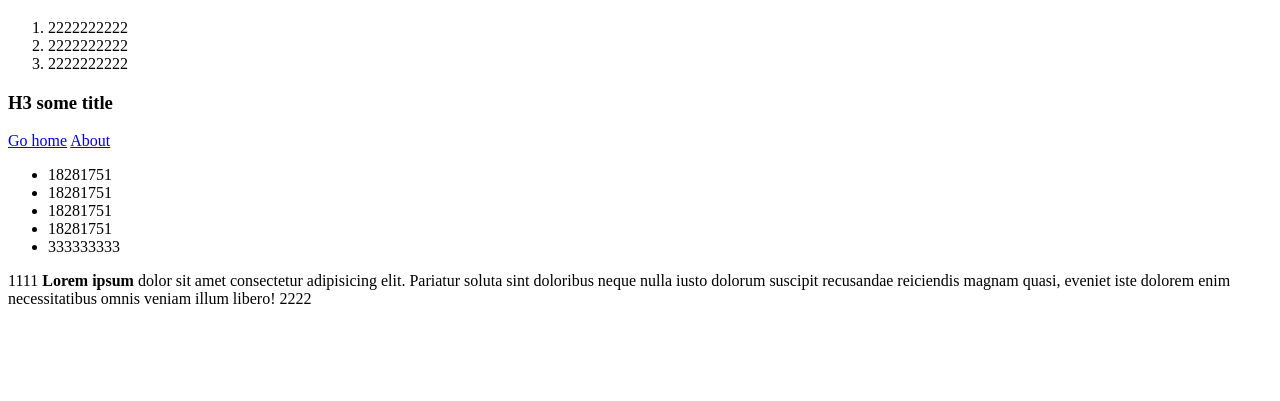
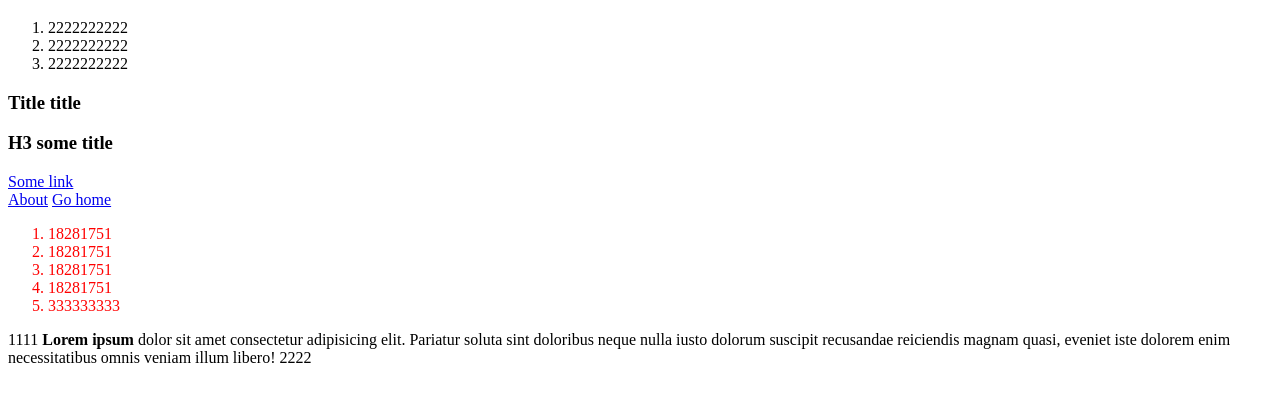
Before and after one commit to vetaluga/gitCBSlesson, a plain HTML site: page page2.html in a window 1280 px wide. Shown: the part 61-462 px from the top of the page. Drawn offline with Linux system fonts and the light colour scheme.

Commit message:
1111111111

```diff
--- a/page2.html
+++ b/page2.html
@@ -12,18 +12,21 @@
         <li>2222222222</li>
         <li>2222222222</li>
     </ol>
+    <h3>Title title</h3>
+
     <h3>H3 some title</h3>
+    <a href="#">Some link</a>
     <nav>
+        <a href="about.html">About</a>
         <a href="index.html">Go home</a>
-        <a href="about.html">About</a>
     </nav>
-    <ul>
+    <ol style="color: red;">
         <li>18281751</li>
         <li>18281751</li>
         <li>18281751</li>
         <li>18281751</li>
         <li>333333333</li>
-    </ul>
+    </ol>
     <p> 1111 <b>Lorem ipsum</b> dolor sit amet consectetur adipisicing elit. Pariatur soluta sint doloribus neque nulla iusto dolorum suscipit recusandae reiciendis magnam quasi, eveniet iste dolorem enim necessitatibus omnis veniam illum libero! 2222</p>
 </body>
 </html>
```
